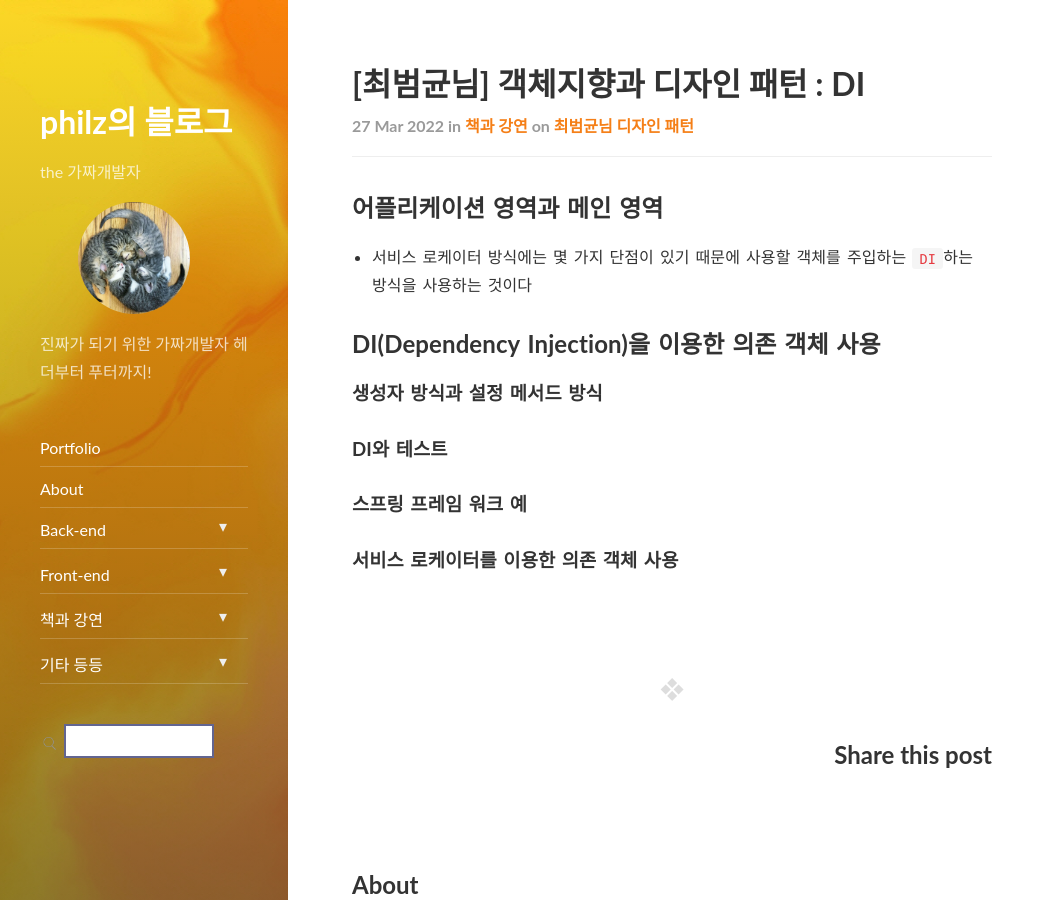
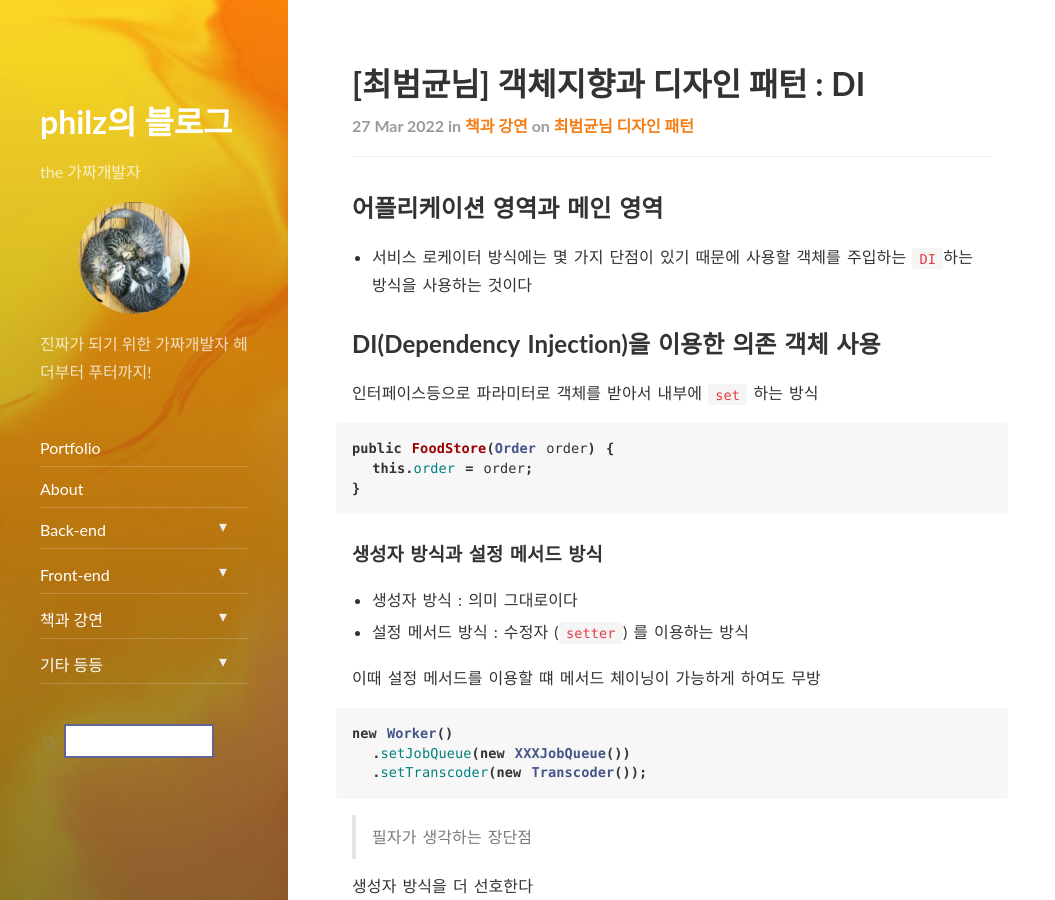
Before and after one commit to progress0407/progress0407.github.io, a Jekyll site: the page built from _posts/book/cbk-basic-design-pattern/2022-03-27-chapter-06-di.md, in a window 1280 px wide and 900 px high. Shown: the whole window, without its empty margins (0-1055 px from the left). Built offline with Jekyll 4.4.1, drawn with Linux system fonts in a browser that asks for light colours; nearby versions of some CDN libraries; some of the changed text lies outside the part shown.

````diff
--- a/_posts/book/cbk-basic-design-pattern/2022-03-27-chapter-06-di.md
+++ b/_posts/book/cbk-basic-design-pattern/2022-03-27-chapter-06-di.md
@@ -16,10 +16,41 @@ published: true
 
 ## DI(Dependency Injection)을 이용한 의존 객체 사용
 
+인터페이스등으로 파라미터로 객체를 받아서 내부에 `set` 하는 방식
+
+```java
+public FoodStore(Order order) {
+  this.order = order;
+}
+```
+
 ### 생성자 방식과 설정 메서드 방식
+
+- 생성자 방식 : 의미 그대로이다
+- 설정 메서드 방식 : 수정자 (`setter`) 를 이용하는 방식
+
+이때 설정 메서드를 이용할 떄 메서드 체이닝이 가능하게 하여도 무방
+
+```java
+new Worker()
+  .setJobQueue(new XXXJobQueue())
+  .setTranscoder(new Transcoder());
+```
+
+> 필자가 생각하는 장단점
+
+생성자 방식을 더 선호한다
+
+생성자를 이용해서 필요한 모든 의존 객체를 전달받기 때문에 의존객체가 정상적인지 확인할 수 있다
 
 ### DI와 테스트
 
+- DI를 이용하면 테스트를 이용하기가 용이하다, (로케이터는 해당 로케이터를 수정해야 한다)
+
 ### 스프링 프레임 워크 예
 
+-
+
 ### 서비스 로케이터를 이용한 의존 객체 사용
+
+-
````
Also changed, not shown: _posts/backend/wooteco/2022-03-27-wooteco-level-1-review.md (+112 -38 lines).
